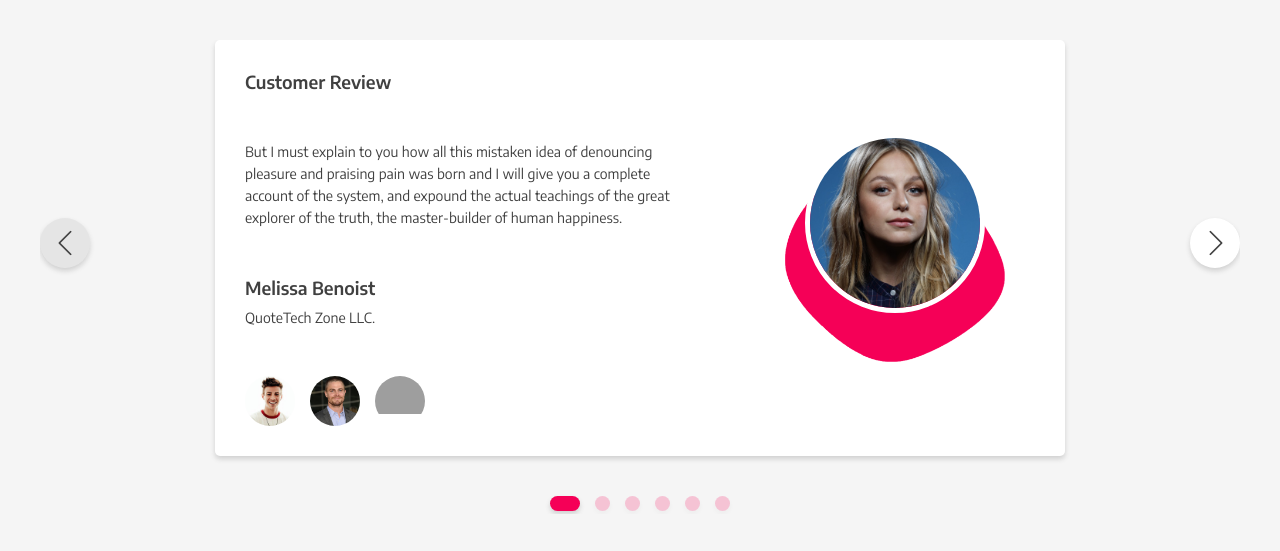
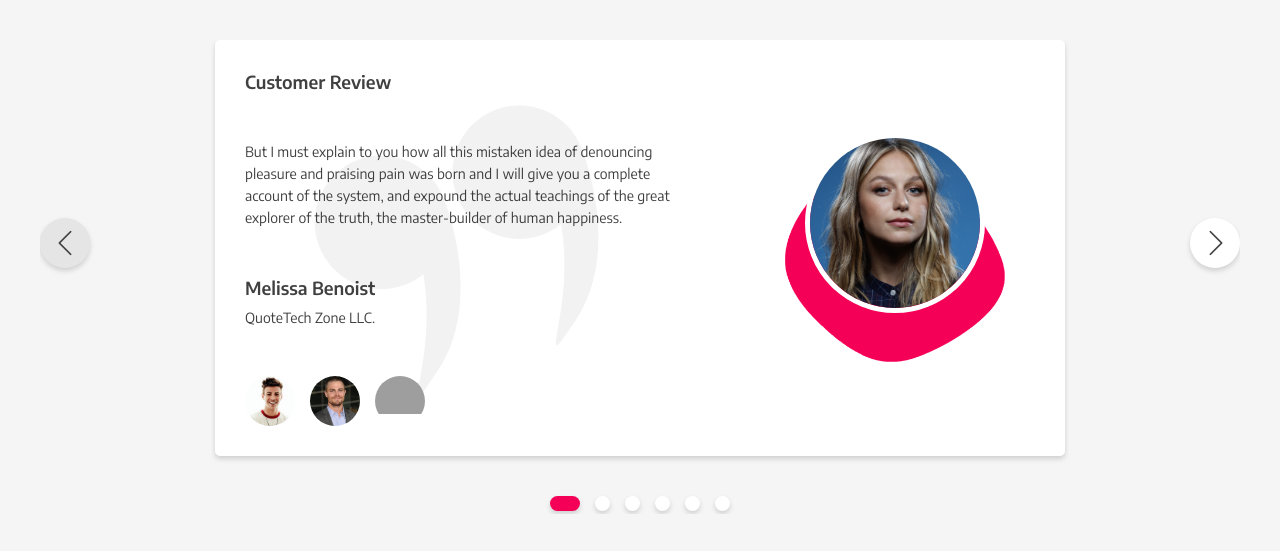
Before and after one commit to stevaricaf/stevaricaf.github.io, a website: page index.html in a window 1280 px wide. Shown: the part 4832-5383 px from the top of the page. Drawn offline with Linux system fonts and the light colour scheme; grey boxes are pictures that could not be loaded; files whose address does not match are found by name.

Commit message:
Add testimonials bg and fix button styles

```diff
--- a/index.html
+++ b/index.html
@@ -301,6 +301,7 @@
 							<div class="swiper-slide testimonials__slide">
 								<div class="testimonials__slide-inner">
 									<div class="testimonials__slide-inner-review">
+										<img src="./././assets/images/dist/quote-symbol.png" alt="Quote symbole background" class="testimonials__slide-inner-review-bg">
 										<h5>Customer Review</h5>
 										<p>But I must explain to you how all this mistaken idea of denouncing pleasure and praising pain was born and I will give you a complete account of the system, and expound the actual teachings of the great explorer of the truth, the master-builder of human happiness.</p>
 										<h5>Melissa Benoist</h5>
--- a/scss/partials/modules/_testimonials.scss
+++ b/scss/partials/modules/_testimonials.scss
@@ -25,6 +25,17 @@
 .testimonials__slide-inner-review {
     width: 60%;
     max-width: 450px;
+    position: relative;
+    .testimonials__slide-inner-review-bg {
+        @include align(absolute, xy);
+        top: calc(50% - 55px);
+        left: calc(50% + 32px);
+        width: 100%;
+        max-width: 280px;
+        height: auto;
+        transform: rotate(-20deg) translate(-50%, -50%);
+        opacity: .05;
+    }
     > h5 {
         text-transform: none;
         &:last-of-type {
@@ -108,7 +119,8 @@
         width: 15px;
         height: 15px;
         margin: 0 7.5px !important;
-        background: $red;
+        background: $white;
+        opacity: 1;
         box-shadow: rgba($color: ($nero), $alpha: .2) 0 3px 5px;
         transition: .3s ease-in-out;
         &:focus {
@@ -119,6 +131,7 @@
         }
         &.swiper-pagination-bullet-active {
             width: 30px;
+            background: $red;
             border-radius: 25px;
             @include hover {
                 background: $darkRed;
```
Also changed, not shown: templates/partials/modules/testimonials.html (+1 -0 lines), assets/images/dist/quote-symbol.png (added), assets/images/quote-symbol.png (added), src/css/dist/styles.min.css, src/css/styles.css, 1 other file.
